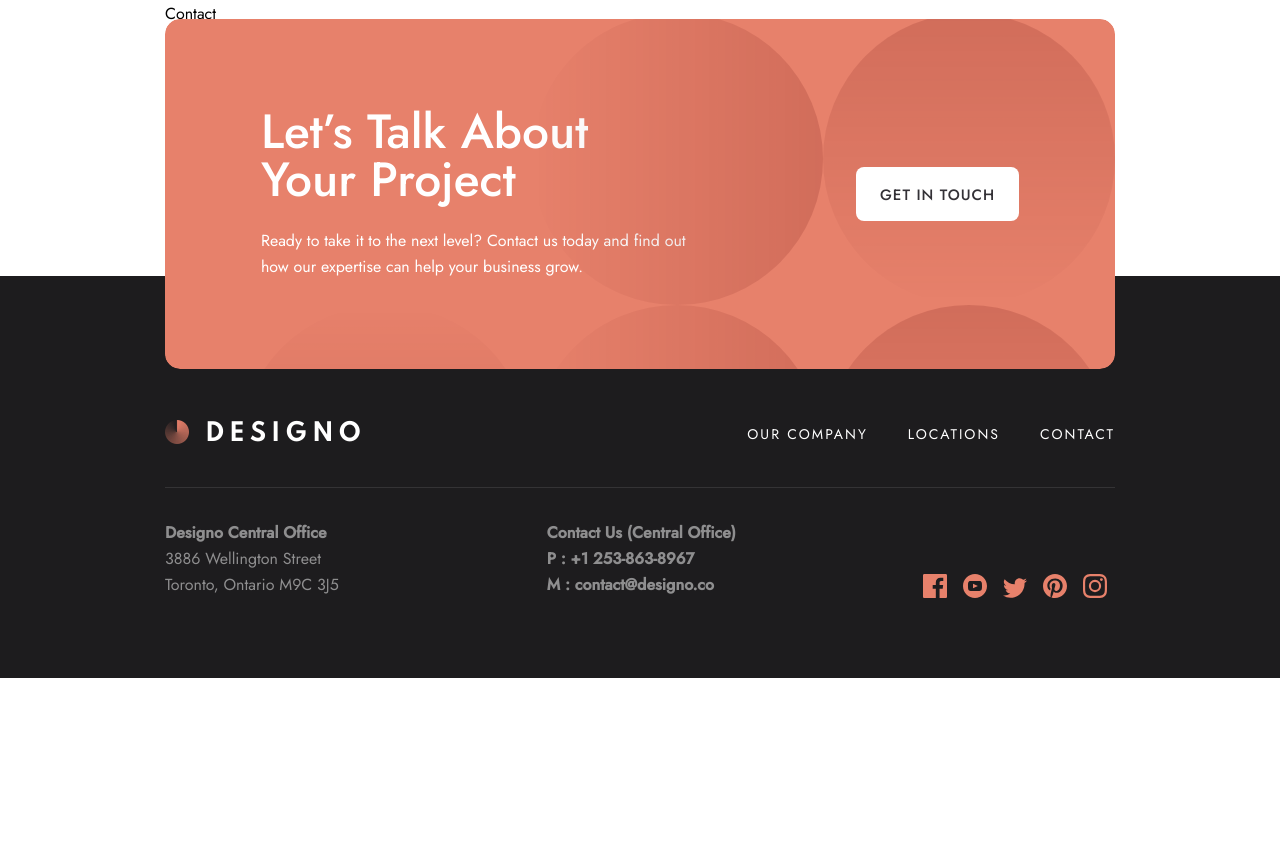
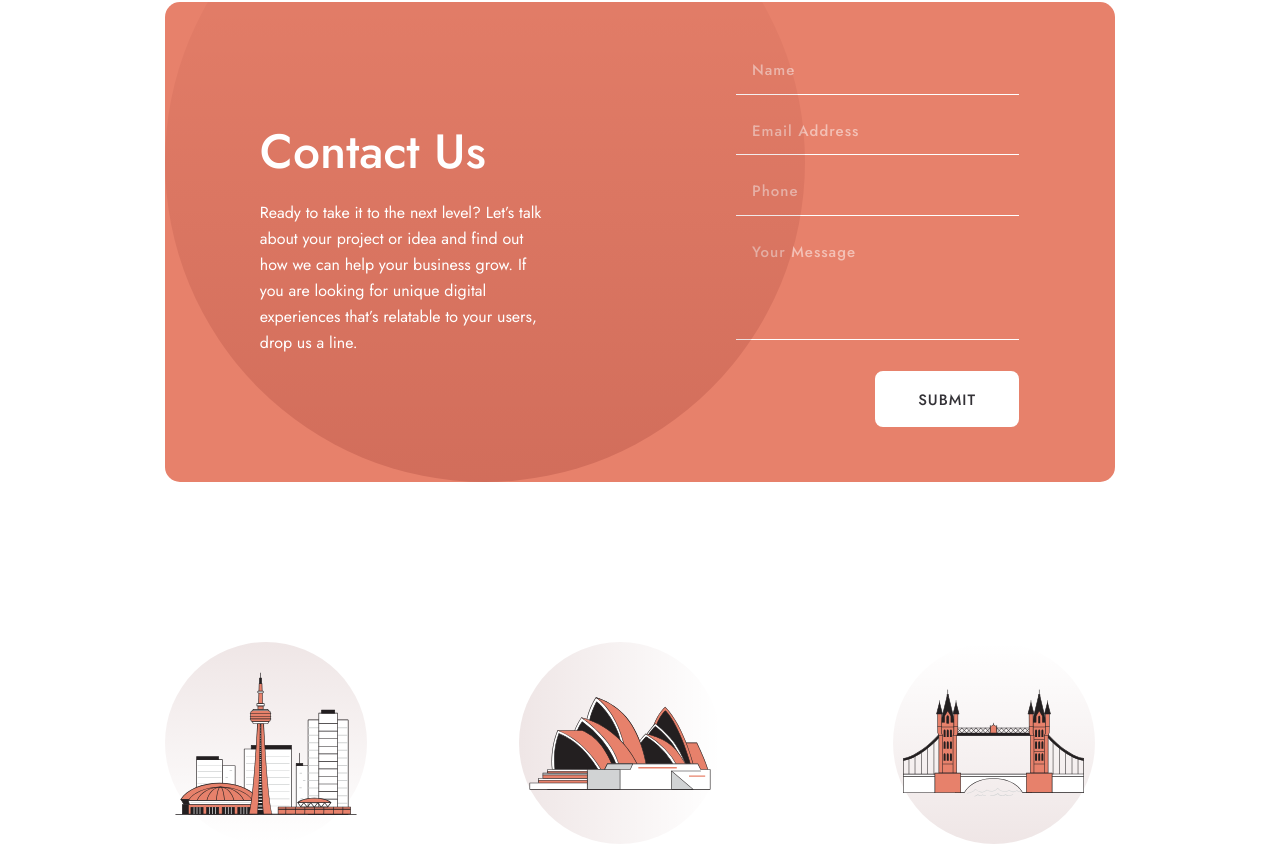
Before and after one commit to mehdi-zibout/fem-designo, a React (Vite) app: page /Contact in a window 1280 px wide. Shown: the part 153-1000 px from the top of the page. Before the commit the page ends 831 px from the top, so only its background shows below. Built offline with nearby package versions, Linux system fonts and the light colour scheme.

Commit message:
Add Contact Page

```diff
--- a/src/components/shared/InputText.tsx
+++ b/src/components/shared/InputText.tsx
@@ -4,10 +4,13 @@ import { ReactComponent as ErrorIcon } from "../../assets/contact/desktop/icon-e
 
 function InputText({ label, error, className, ...props }: InputTextProps) {
   return (
-    <label className="relative block w-fit">
+    <label className="relative block w-full mb-6">
       <span className="hidden">{label}</span>
       <input
-        className="h-9 border-b focus:border-b-[3px] hover:border-b-[3px] border-white tracking-[1px] text-[0.9375rem] font-medium leading-6 text-white  placeholder:text-opacity-50 bg-opacity-0 bg-white px-4 pb-3 outline-none"
+        className={
+          "w-full  h-9 border-b focus:border-b-[3px] hover:border-b-[3px] border-white tracking-[1px] text-[0.9375rem] font-medium leading-6 text-white placeholder:text-white  placeholder:text-opacity-50 bg-opacity-0 bg-white px-4 pb-3 outline-none " +
+          className
+        }
         placeholder={label}
         {...props}
         type="text"
--- a/src/components/shared/Panel.tsx
+++ b/src/components/shared/Panel.tsx
@@ -1,8 +1,14 @@
 import type { FunctionComponent, ReactNode, SVGProps } from "react";
-function Panel({ content, Pattern, patternPosition, className }: PanelProps) {
+function Panel({
+  content,
+  Pattern,
+  patternPosition,
+  className,
+  bg = "bg-peach ",
+}: PanelProps) {
   return (
     <div className="relative  tablet:rounded-[15px] overflow-hidden group">
-      <div className={`bg-peach ${className} w-full text-white`}>{content}</div>
+      <div className={`${bg} ${className} w-full text-white`}>{content}</div>
       <Pattern className={`absolute  ${patternPosition}`} />
     </div>
   );
@@ -11,8 +17,9 @@ function Panel({ content, Pattern, patternPosition, className }: PanelProps) {
 export default Panel;
 
 type PanelProps = {
-  className: string;
+  className?: string;
   content: ReactNode;
   Pattern: FunctionComponent<SVGProps<SVGSVGElement>>;
   patternPosition: string;
+  bg?: string;
 };
--- a/src/components/shared/Textarea.tsx
+++ b/src/components/shared/Textarea.tsx
@@ -4,10 +4,10 @@ import { ReactComponent as ErrorIcon } from "../../assets/contact/desktop/icon-e
 
 function Textarea({ label, error, className, ...props }: TextareaProps) {
   return (
-    <label className="relative block w-fit">
+    <label className="relative block w-full mb-6">
       <span className="hidden">{label}</span>
       <textarea
-        className="h-[6.25rem] resize-none placeholder:opacity-50 placeholder:capitalize border-b focus:border-b-[3px] hover:border-b-[3px] border-white tracking-[1px] text-[0.9375rem] font-medium leading-6 text-white bg-opacity-0 bg-white px-4 pb-3 outline-none"
+        className="h-[6.25rem] w-full resize-none placeholder:opacity-50 placeholder:capitalize border-b focus:border-b-[3px] hover:border-b-[3px] border-white tracking-[1px] text-[0.9375rem] placeholder:text-white  font-medium leading-6 text-white bg-opacity-0 bg-white px-4 pb-3 outline-none"
         placeholder={label}
         {...props}
       />
--- a/src/pages/About.tsx
+++ b/src/pages/About.tsx
@@ -62,7 +62,7 @@ function About() {
       </div>
       <div className="desktop:mb-40 mb-32">
         <Panel
-          className={"bg-[#FDF3F0]"}
+          bg={"bg-[#FDF3F0]"}
           content={
             <div className="flex  flex-col-reverse desktop:flex-row-reverse desktop:items-center desktop:justify-start ">
               <div className="h-[56%] desktop:h-full w-full desktop:w-[56%]">
@@ -137,7 +137,7 @@ function About() {
       </div>
       <div className="desktop:mb-40 mb-32">
         <Panel
-          className={"bg-[#FDF3F0]"}
+          bg={"bg-[#FDF3F0]"}
           content={
             <div className="flex  flex-col-reverse desktop:flex-row-reverse desktop:items-center desktop:justify-start ">
               <div className="h-[56%] desktop:h-full w-full desktop:w-[56%]">
--- a/src/pages/Contact.tsx
+++ b/src/pages/Contact.tsx
@@ -1,5 +1,86 @@
+import Panel from "../components/shared/Panel";
+import { ReactComponent as BgCercle } from "../assets/contact/desktop/bg-pattern-hero-desktop.svg";
+import { ReactComponent as BgCercleMobile } from "../assets/contact/mobile/bg-pattern-hero-contact-mobile.svg";
+import InputText from "../components/shared/InputText";
+import Textarea from "../components/shared/Textarea";
+import Button from "../components/shared/Button";
+import IllustrationCard from "../components/shared/IllustrationCard";
+import { ReactComponent as Australia } from "../assets/shared/desktop/illustration-australia.svg";
+import { ReactComponent as Canada } from "../assets/shared/desktop/illustration-Canada.svg";
+import { ReactComponent as UnitedKingdom } from "../assets/shared/desktop/illustration-United-Kingdom.svg";
 function Contact() {
-  return <div className="">Contact</div>;
+  return (
+    <div className="">
+      <div className="desktop:mb-40 mb-32">
+        <Panel
+          className={""}
+          content={
+            <div className="desktop:h-[30rem] tablet:h-[44.44rem] h-[47.75rem] flex  flex-col desktop:flex-row desktop:items-center desktop:justify-center ">
+              <div className="h-[40%] desktop:h-full w-full desktop:w-[50%] z-10  flex  justify-center items-center">
+                <div className="px-6 tablet:px-16 desktop:px-[5.93rem] ">
+                  <h1 className="text-[2rem]  font-medium leading-9 text-center pb-6 tablet:text-h1 tablet:text-left">
+                    Contact Us
+                  </h1>
+                  <p className="text-body text-center tablet:text-left ">
+                    Ready to take it to the next level? Let’s talk about your
+                    project or idea and find out how we can help your business
+                    grow. If you are looking for unique digital experiences
+                    that’s relatable to your users, drop us a line.
+                  </p>
+                </div>
+              </div>
+              <form className="w-full desktop:w-[50%] h-[60%]  desktop:h-full desktop:px-24 desktop:py-14 px-6 tablet:px-16 pb-8 ">
+                <InputText label={"Name"} className="" />
+                <InputText label={"Email Address"} />
+                <InputText label={"Phone"} />
+                <Textarea label={"Your Message"} />
+                <Button
+                  className="mx-auto tablet:mx-0 tablet:ml-auto block w-36 h-14"
+                  isDark
+                >
+                  SUBMIT
+                </Button>
+              </form>
+            </div>
+          }
+          Pattern={window.innerWidth >= 712 ? BgCercle : BgCercleMobile}
+          patternPosition={
+            "absolute bottom-[-48%] left-[-15%] tablet:bottom-[16.3%] tablet:left-[-16%] desktop:bottom-[0%] desktop:left-[0%] "
+          }
+        />
+      </div>
+      <div className="flex justify-between items-center flex-col desktop:flex-row mb-40">
+        <IllustrationCard
+          isLocation
+          title={"canada"}
+          Illustration={Canada}
+          cerclePosition={"top"}
+          className="desktop:mb-0 mb-20 desktop:mr-8  "
+        >
+          <Button>SEE LOCATION</Button>
+        </IllustrationCard>
+
+        <IllustrationCard
+          isLocation
+          title={"australia"}
+          Illustration={Australia}
+          cerclePosition={"left"}
+          className="desktop:mb-0 mb-20 desktop:mr-8  "
+        >
+          <Button>SEE LOCATION</Button>
+        </IllustrationCard>
+        <IllustrationCard
+          isLocation
+          title={"united kingdom"}
+          Illustration={UnitedKingdom}
+          cerclePosition={"bottom"}
+          className={""}
+        >
+          <Button className="mx-auto block">SEE LOCATION</Button>
+        </IllustrationCard>
+      </div>
+    </div>
+  );
 }
 
 export default Contact;
```
